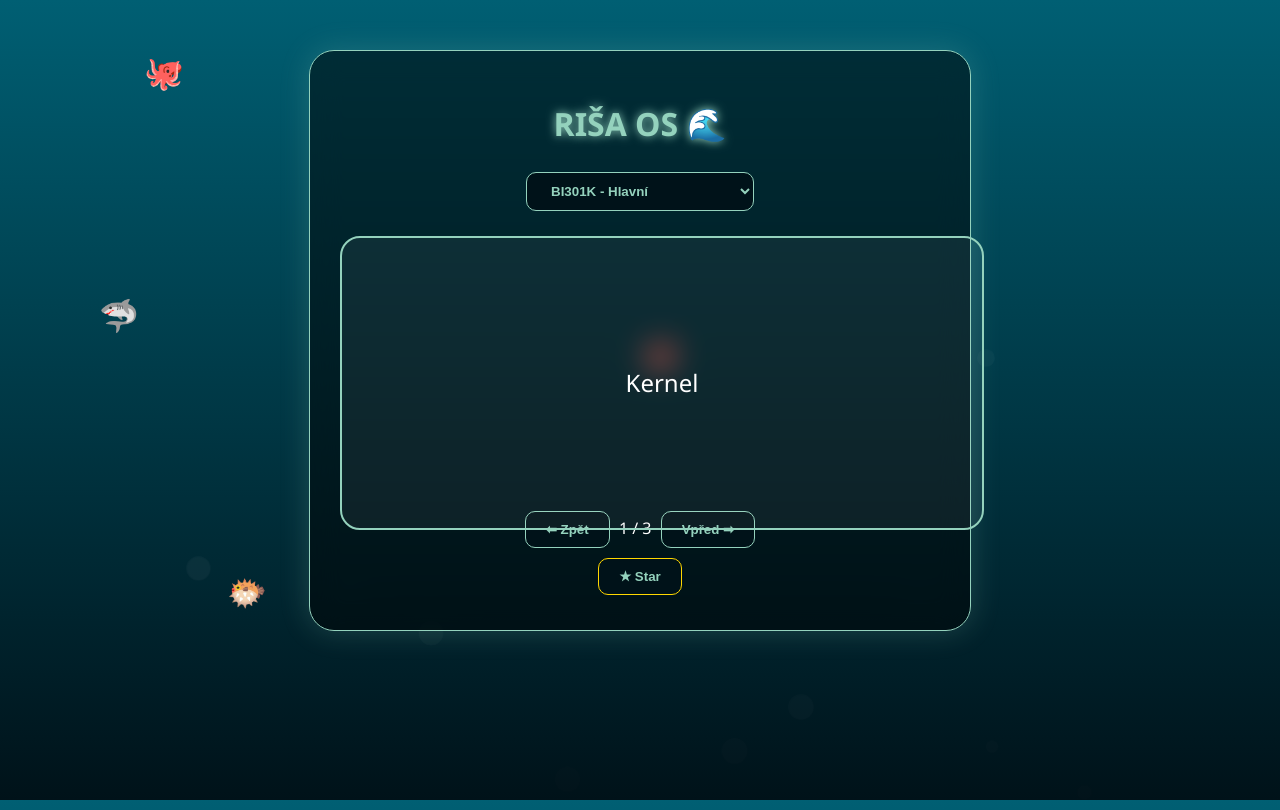
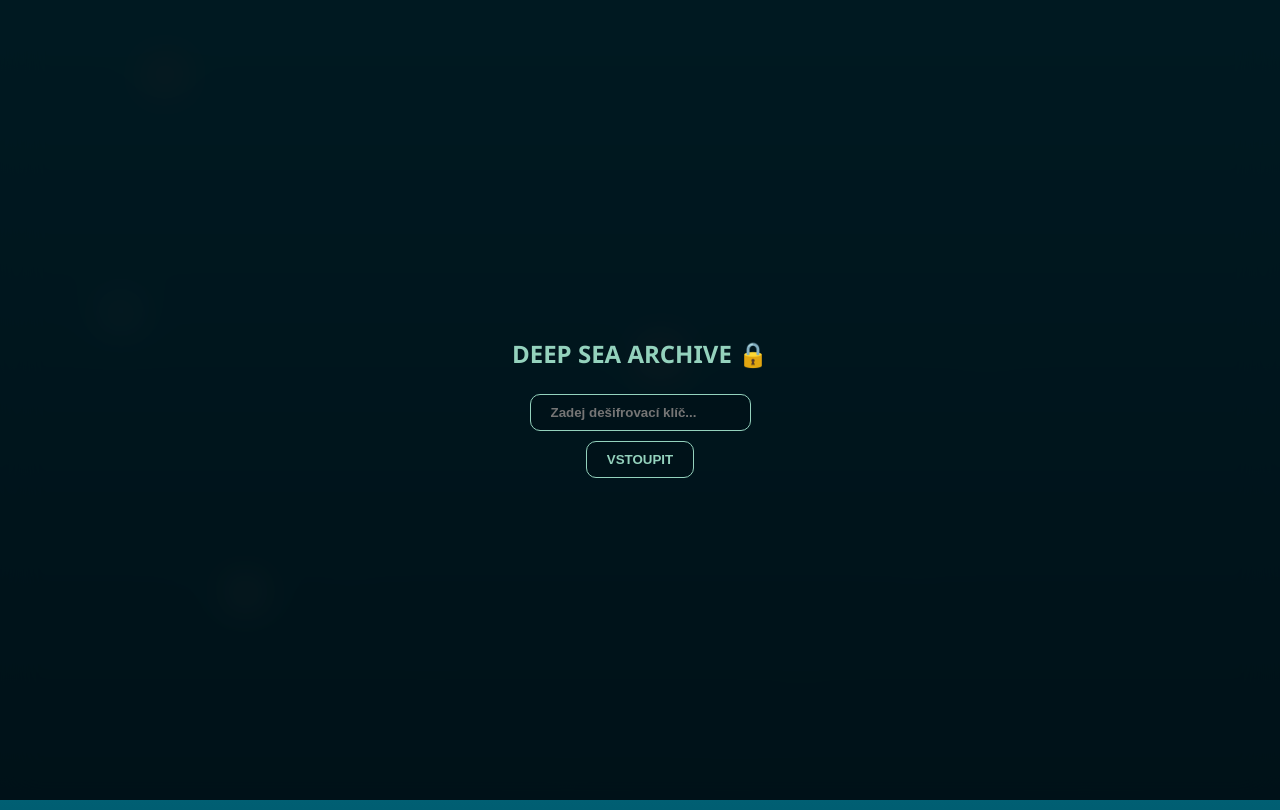
Before and after one commit to richardlvisrdce/my-web, a plain HTML site: page index.html in a window 1280 px wide. Drawn offline with nearby package versions, Linux system fonts and the light colour scheme.

Commit message:
Update index.html

```diff
--- a/index.html
+++ b/index.html
@@ -3,6 +3,7 @@
 <head>
     <meta charset="UTF-8">
     <title>Underwater Quizlet OS</title>
+    <script src="https://cdnjs.cloudflare.com/ajax/libs/crypto-js/4.1.1/crypto-js.min.js"></script>
     <style>
         :root {
             --deep-blue: #001219;
@@ -52,6 +53,19 @@
             to { left: 110vw; transform: scaleX(1); }
         }
 
+        /* LOGIN BOX (Nové) */
+        #login-overlay {
+            position: fixed;
+            top: 0; left: 0; width: 100%; height: 100%;
+            background: rgba(0,18,25,0.9);
+            z-index: 100;
+            display: flex;
+            flex-direction: column;
+            align-items: center;
+            justify-content: center;
+            backdrop-filter: blur(20px);
+        }
+
         /* HLAVNÍ KONTEJNER */
         .glass-panel {
             background: rgba(0, 0, 0, 0.5);
@@ -65,67 +79,50 @@
             z-index: 10;
             box-shadow: 0 0 30px rgba(148, 210, 189, 0.2);
             text-align: center;
+            display: none; /* Skryté do přihlášení */
         }
 
-        .card {
-            height: 250px;
-            perspective: 1000px;
-            margin: 20px 0;
-            cursor: pointer;
-        }
-
+        .card { height: 250px; perspective: 1000px; margin: 20px 0; cursor: pointer; }
         .card-inner {
-            position: relative;
-            width: 100%;
-            height: 100%;
+            position: relative; width: 100%; height: 100%;
             transition: transform 0.6s cubic-bezier(0.4, 0, 0.2, 1);
             transform-style: preserve-3d;
             border: 2px solid var(--ocean-cyan);
             border-radius: 20px;
-            display: flex;
-            align-items: center;
-            justify-content: center;
-            font-size: 1.5rem;
-            padding: 20px;
-            background: rgba(255,255,255,0.05);
+            display: flex; align-items: center; justify-content: center;
+            font-size: 1.5rem; padding: 20px; background: rgba(255,255,255,0.05);
         }
+        .card.flipped .card-inner { transform: rotateY(180deg); }
+        .card-front, .card-back {
+            position: absolute; backface-visibility: hidden;
+            width: 100%; height: 100%; display: flex; align-items: center; justify-content: center;
+        }
+        .card-back { transform: rotateY(180deg); color: var(--ocean-cyan); background: rgba(0, 210, 255, 0.1); }
 
-        .card.flipped .card-inner { transform: rotateY(180deg); }
-
-        .card-front, .card-back {
-            position: absolute;
-            backface-visibility: hidden;
-            width: 100%; height: 100%;
-            display: flex; align-items: center; justify-content: center;
-        }
-
-        .card-back {
-            transform: rotateY(180deg);
-            color: var(--ocean-cyan);
-            background: rgba(0, 210, 255, 0.1);
-        }
-
-        select, button {
+        select, button, input {
             background: var(--deep-blue);
             color: var(--ocean-cyan);
             border: 1px solid var(--ocean-cyan);
             padding: 10px 20px;
             border-radius: 10px;
-            cursor: pointer;
             margin: 5px;
             font-weight: bold;
+            outline: none;
         }
-
-        button:hover { background: var(--ocean-cyan); color: var(--deep-blue); }
-
-        .star { color: gold; font-size: 1.2rem; cursor: pointer; }
+        button:hover { background: var(--ocean-cyan); color: var(--deep-blue); cursor: pointer; }
     </style>
 </head>
 <body>
 
     <div id="bg-elements"></div>
 
-    <div class="glass-panel">
+    <div id="login-overlay">
+        <h2 style="color: var(--ocean-cyan)">DEEP SEA ARCHIVE 🔒</h2>
+        <input type="password" id="passKey" placeholder="Zadej dešifrovací klíč...">
+        <button onclick="unlock()">VSTOUPIT</button>
+    </div>
+
+    <div class="glass-panel" id="mainPanel">
         <h1 style="color: var(--ocean-cyan); text-shadow: 0 0 10px var(--ocean-cyan);">RIŠA OS 🌊</h1>
 
         <select id="subjectSelect" onchange="loadSubject()">
@@ -151,28 +148,25 @@
     </div>
 
     <script>
-        // DATA - Simulace tvých souborů
-        const allData = {
-            "BI301K": [
-                "Kernel:Jádro operačního systému",
-                "Deadlock:Uváznutí procesů",
-                "Paging:Stránkování paměti"
-            ],
-            "PB111": [
-                "Bash:Unixový shell",
-                "Pipe:Propojení výstupu a vstupu"
-            ]
-        };
-
+        let MASTER_KEY = "";
         let currentCards = [];
         let index = 0;
         let starred = JSON.parse(localStorage.getItem('starred_cards') || "[]");
 
-        // BUBBLE & FISH ENGINE
+        // FUNKCE PRO ODEMKNUTÍ
+        function unlock() {
+            const input = document.getElementById('passKey').value;
+            if(!input) return;
+            MASTER_KEY = input;
+
+            // Zkusíme načíst první předmět, abychom ověřili heslo
+            loadSubject();
+        }
+
+        // BUBBLE & FISH ENGINE (Zůstává stejný)
         function createOcean() {
             const container = document.getElementById('bg-elements');
             const fishTypes = ['🐟', '🐠', '🦈', '🐙', '🐡'];
-
             for(let i=0; i<15; i++) {
                 const b = document.createElement('div');
                 b.className = 'bubble';
@@ -182,7 +176,6 @@
                 b.style.animationDelay = Math.random() * 5 + 's';
                 container.appendChild(b);
             }
-
             for(let i=0; i<5; i++) {
                 const f = document.createElement('div');
                 f.className = 'fish';
@@ -194,12 +187,31 @@
             }
         }
 
-        function loadSubject() {
+        // UPRAVENÉ NAČÍTÁNÍ SE ŠIFROVÁNÍM
+        async function loadSubject() {
             const sub = document.getElementById('subjectSelect').value;
-            // V reálu tady bude: fetch(`./data/${sub}_1.txt`)
-            currentCards = allData[sub] || [];
-            index = 0;
-            updateUI();
+            try {
+                // Načteme zašifrovaný soubor z tvé složky /data/
+                const response = await fetch(`./data/${sub}.txt`);
+                const encryptedHex = await response.text();
+
+                // DEŠIFROVÁNÍ POMOCÍ HESLA
+                const bytes = CryptoJS.AES.decrypt(encryptedHex.trim(), MASTER_KEY);
+                const decryptedText = bytes.toString(CryptoJS.enc.Utf8);
+
+                if(!decryptedText) throw new Error("Špatné heslo");
+
+                // Pokud dešifrování prošlo, schováme login a ukážeme panel
+                document.getElementById('login-overlay').style.display = 'none';
+                document.getElementById('mainPanel').style.display = 'block';
+
+                currentCards = decryptedText.split('\n').filter(line => line.includes(':'));
+                index = 0;
+                updateUI();
+            } catch (e) {
+                alert("Přístup odepřen nebo soubor neexistuje. (Zkontroluj heslo)");
+                console.error(e);
+            }
         }
 
         function updateUI() {
@@ -211,8 +223,8 @@
             document.getElementById('mainCard').classList.remove('flipped');
         }
 
-        function next() { index = (index + 1) % currentCards.length; updateUI(); }
-        function prev() { index = (index - 1 + currentCards.length) % currentCards.length; updateUI(); }
+        function next() { if(currentCards.length) { index = (index + 1) % currentCards.length; updateUI(); } }
+        function prev() { if(currentCards.length) { index = (index - 1 + currentCards.length) % currentCards.length; updateUI(); } }
 
         function toggleStar() {
             const card = currentCards[index];
@@ -223,7 +235,6 @@
             }
         }
 
-        // Klávesové zkratky (stejné jako v tvém Pythonu)
         document.addEventListener('keydown', (e) => {
             if(e.code === "Space") document.getElementById('mainCard').classList.toggle('flipped');
             if(e.code === "ArrowRight") next();
@@ -231,7 +242,6 @@
         });
 
         createOcean();
-        loadSubject();
     </script>
 </body>
 </html>
```
